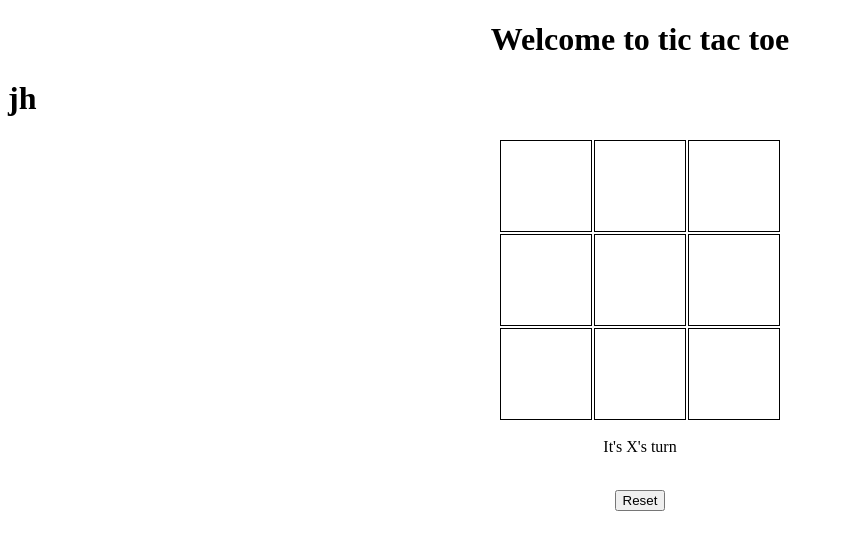
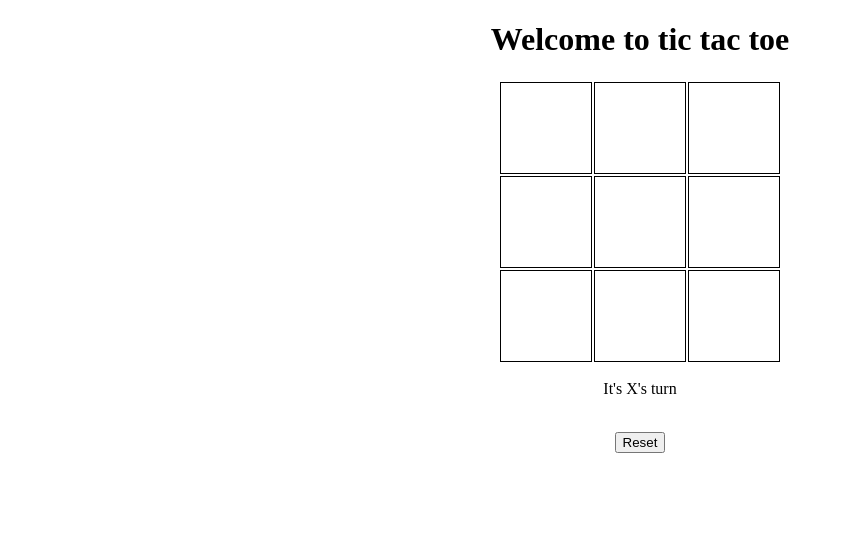
Before and after one commit to revanthsreekumar/tictactoe, a plain HTML site: page index.html in a window 1280 px wide. Shown: the whole page, without its empty margins (0-845 px from the left). Drawn offline with Linux system fonts and the light colour scheme.

Commit message:
Update index.html

```diff
--- a/index.html
+++ b/index.html
@@ -7,7 +7,6 @@
   </head>
   <body>
     <h1 align="center">Welcome to tic tac toe</h1>
-    <h1>jh</h1>
 <div class="grid-container">
 
     <table align="center">
```
